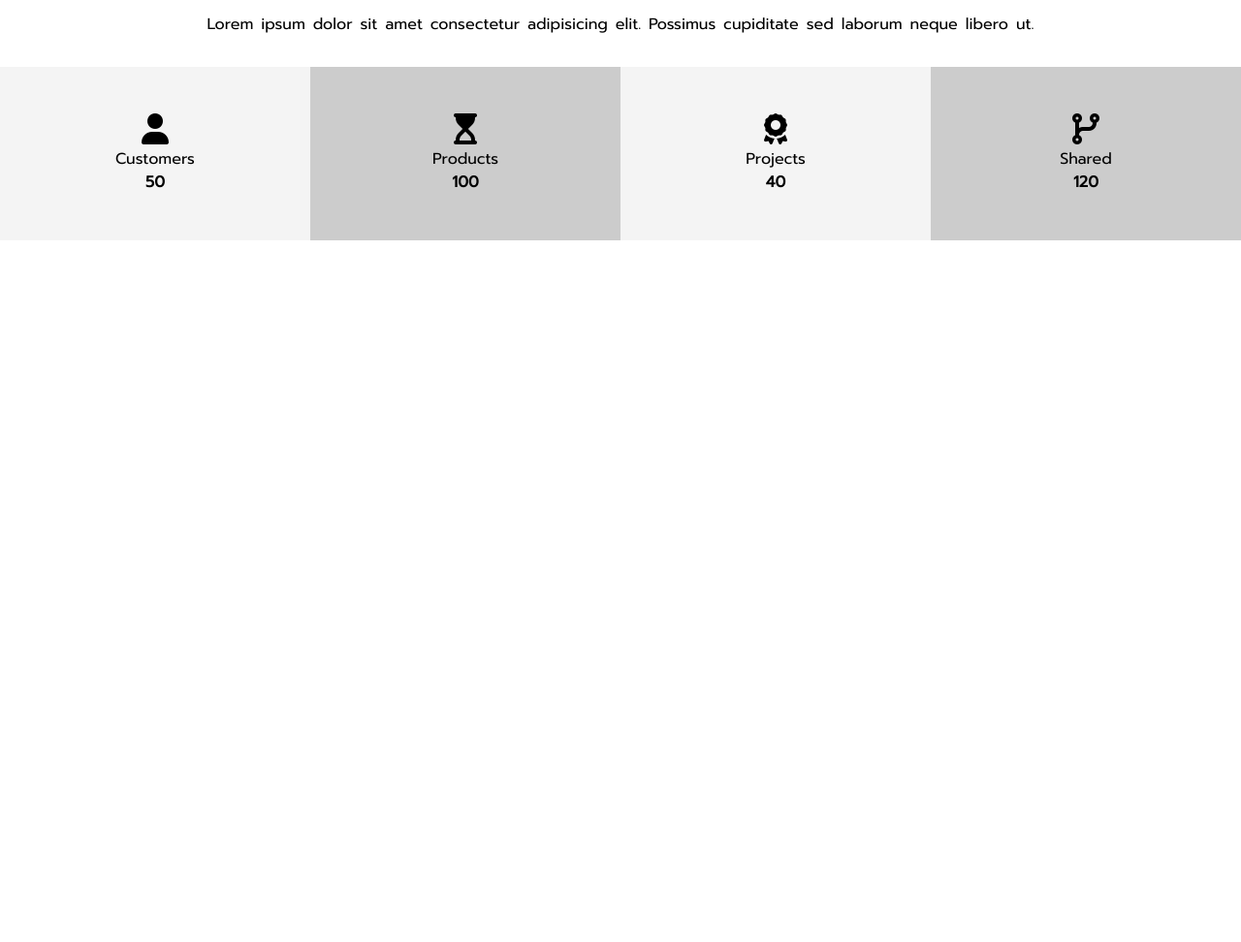
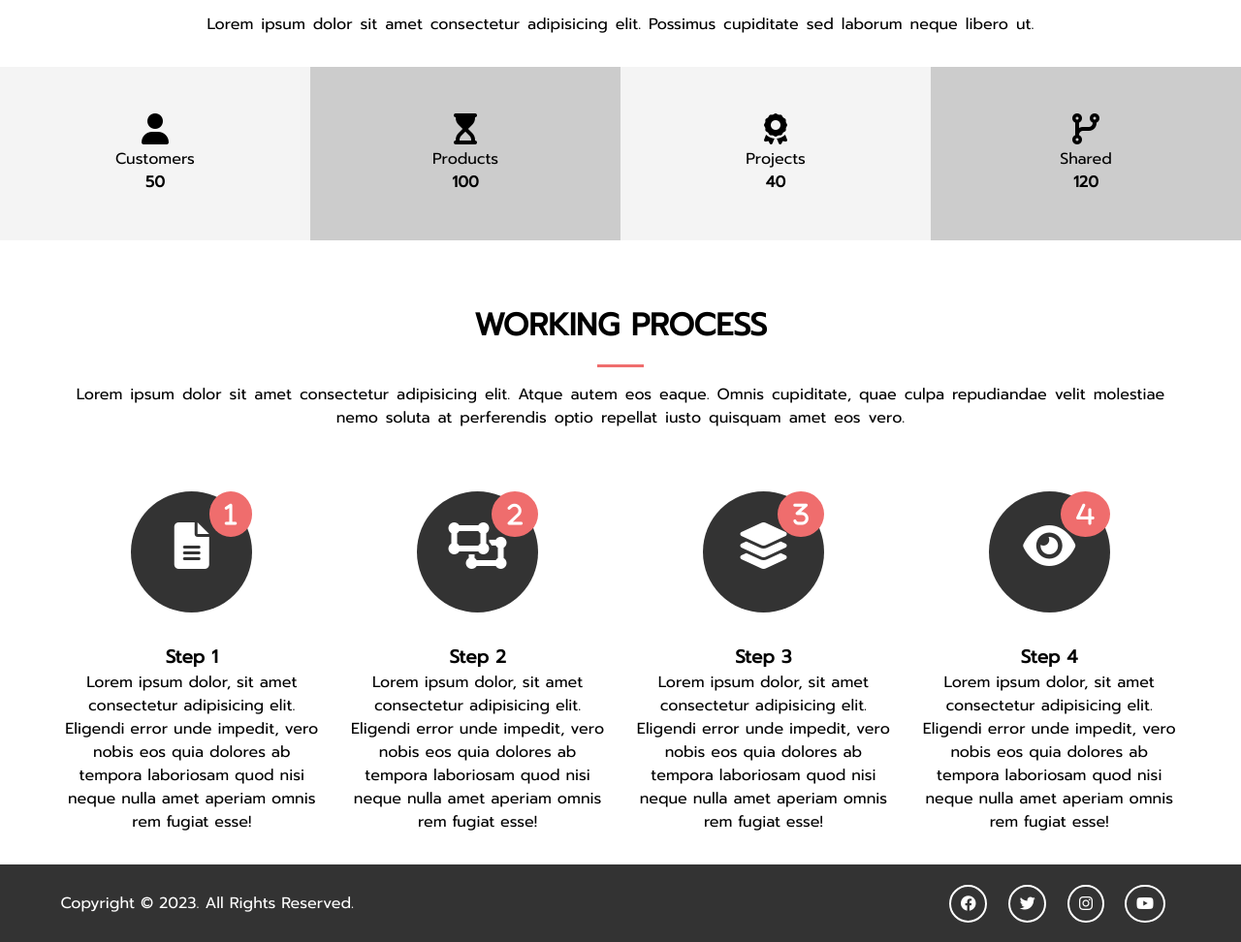
Before and after one commit to hincim/freelancer_website, a website: page public/index.html in a window 1280 px wide. Shown: the part 1365-2337 px from the top of the page at 97% size. Before the commit the page ends 1645 px from the top, so only its background shows below. Drawn offline with nearby package versions, Linux system fonts and the light colour scheme.

Commit message:
home_c and footer added

```diff
--- a/public/index.html
+++ b/public/index.html
@@ -110,6 +110,58 @@
         </div>
     </section>
 
+    <!-- section c -->
+    <section id="home__c" class="text-center py-2">
+        <div class="container">
+            <h2 class="section-title">Working Process</h2>
+            <div class="border-bottom"></div>
+            <p class="lead">Lorem ipsum dolor sit amet consectetur adipisicing elit. Atque autem eos eaque. Omnis cupiditate, quae culpa repudiandae velit molestiae nemo soluta at perferendis optio repellat iusto quisquam amet eos vero.</p>
+            <div class="process">
+                <div>
+                    <i class="fas fa-file-alt fa-3x process__icon my-2">
+                        <div class="process__step">1</div>
+                    </i>
+                    <h3>Step 1</h3>
+                    <p>Lorem ipsum dolor, sit amet consectetur adipisicing elit. Eligendi error unde impedit, vero nobis eos quia dolores ab tempora laboriosam quod nisi neque nulla amet aperiam omnis rem fugiat esse!</p>
+                </div>
+                <div>
+                    <i class="fas fa-object-ungroup fa-3x process__icon my-2">
+                        <div class="process__step">2</div>
+                    </i>
+                    <h3>Step 2</h3>
+                    <p>Lorem ipsum dolor, sit amet consectetur adipisicing elit. Eligendi error unde impedit, vero nobis eos quia dolores ab tempora laboriosam quod nisi neque nulla amet aperiam omnis rem fugiat esse!</p>
+                </div>
+                <div>
+                    <i class="fa-solid fa-layer-group fa-3x process__icon my-2">
+                        <div class="process__step">3</div>
+                    </i>
+                    <h3>Step 3</h3>
+                    <p>Lorem ipsum dolor, sit amet consectetur adipisicing elit. Eligendi error unde impedit, vero nobis eos quia dolores ab tempora laboriosam quod nisi neque nulla amet aperiam omnis rem fugiat esse!</p>
+                </div>
+                <div>
+                    <i class="fa-solid fa-eye fa-3x process__icon my-2">
+                        <div class="process__step">4</div>
+                    </i>
+                    <h3>Step 4</h3>
+                    <p>Lorem ipsum dolor, sit amet consectetur adipisicing elit. Eligendi error unde impedit, vero nobis eos quia dolores ab tempora laboriosam quod nisi neque nulla amet aperiam omnis rem fugiat esse!</p>
+                </div>
+            </div>
+        </div>
+    </section>
+
+    <!-- footer -->
+    <footer id="main-footer">
+        <div class="footer-content container">
+            <p>Copyright &copy; 2023. All Rights Reserved.</p>
+            <div class="social">
+                <i class="fab fa-facebook"></i>
+                <i class="fab fa-twitter"></i>
+                <i class="fab fa-instagram"></i>
+                <i class="fab fa-youtube"></i>
+            </div>
+        </div>
+    </footer>
+
     <script src="js/jquery.min.js"> </script>
     <script src="js/type-writer.js"> </script>
 </body>
--- a/sass/_footer.scss
+++ b/sass/_footer.scss
@@ -0,0 +1,25 @@
+#main-footer{
+    background: $dark-color;
+    color: #fff;
+    height: 5rem;
+
+    .footer-content{
+        display: flex;
+        justify-content: space-between;
+        align-items: center;
+        height: 100%;
+
+        .social .fab{
+            margin-right: 1rem;
+            border: 2px solid #fff;
+            border-radius: 50%;
+            text-align: center;
+            padding: .6rem;
+            transition: all .2s;
+
+            &:hover{
+                background: $primary-color;
+            }
+        }
+    }
+}
--- a/sass/_home.scss
+++ b/sass/_home.scss
@@ -40,4 +40,42 @@
             }
         }
     }
+    // home section c
+    &__c{
+        .process{
+            display: grid;
+            grid-template-columns: repeat(4, 1fr);
+            gap: 1.5rem;
+            text-align: center;
+
+            &__step{
+                position: absolute;
+                top: 0;
+                right: 0;
+                font-size: 25px;
+                background: $primary-color;
+                border-radius: 50%;
+                line-height: 15px;
+                padding: 1rem;
+                transition: all 1s;
+            }
+            &__icon{
+                position: relative;
+                width: 125px;
+                height: 125px;
+                border-radius: 50%;
+                background-color: $dark-color;
+                color: #fff;
+                padding: 2rem;
+                text-align: center;
+
+                &:hover{
+                    background-color: $primary-color;
+                    .process__step{
+                        background-color: $dark-color;
+                    }
+                }
+            }
+        }
+    }
 }
```
Also changed, not shown: css/main.css, 1 other file.
